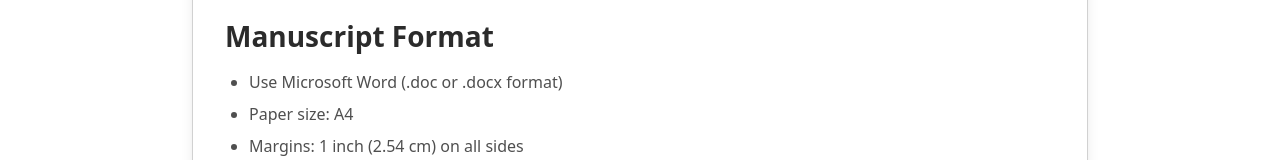
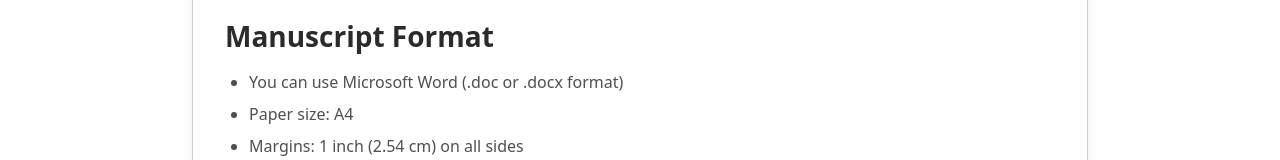
Before and after one commit to Nya1383/ijamts, a Next.js app: page /submission/guidelines in a window 1280 px wide. Shown: the part 312-472 px from the top of the page. Built offline with nearby package versions, Linux system fonts and the light colour scheme; no server answers.

Commit message:
Update page.tsx

```diff
--- a/src/app/submission/guidelines/page.tsx
+++ b/src/app/submission/guidelines/page.tsx
@@ -23,7 +23,7 @@ export default function PublicationGuidelinesPage() {
             <div>
               <h3 className="text-xl font-semibold mb-3 text-[var(--foreground)]">Manuscript Format</h3>
               <ul className="list-disc pl-6 space-y-2">
-                <li>Use Microsoft Word (.doc or .docx format)</li>
+                <li>You can use Microsoft Word (.doc or .docx format)</li>
                 <li>Paper size: A4</li>
                 <li>Margins: 1 inch (2.54 cm) on all sides</li>
                 <li>Font: Times New Roman, 12 point for text, 14 point for headings</li>
```
